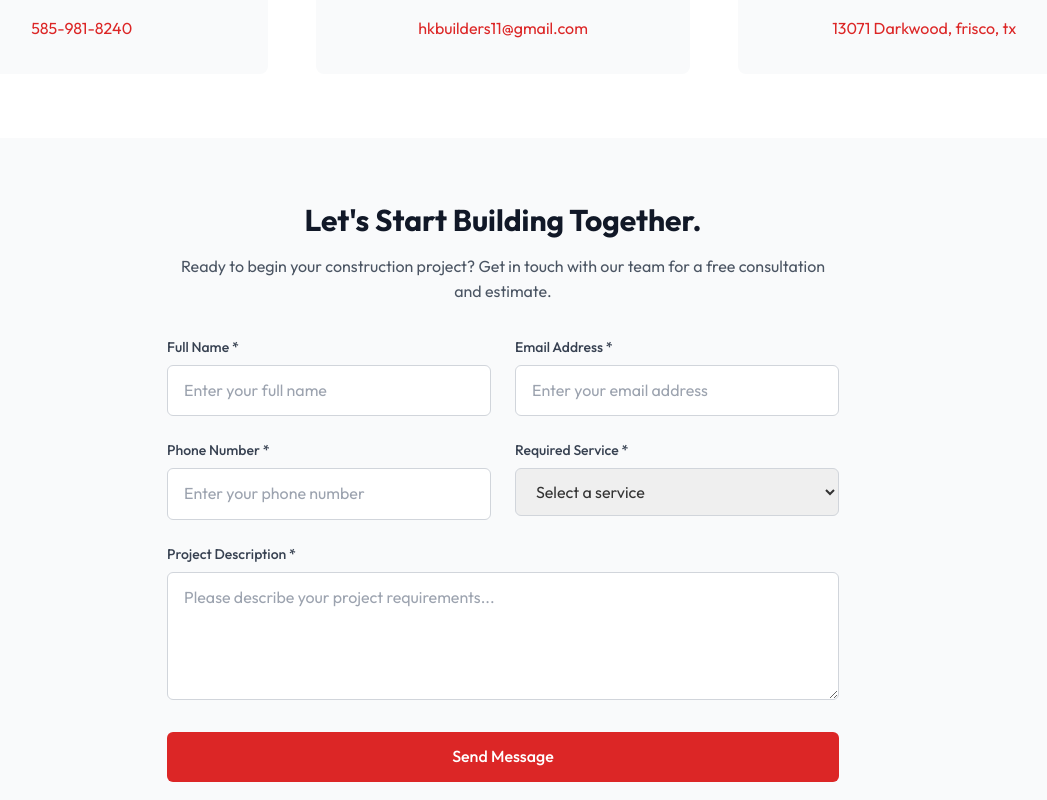
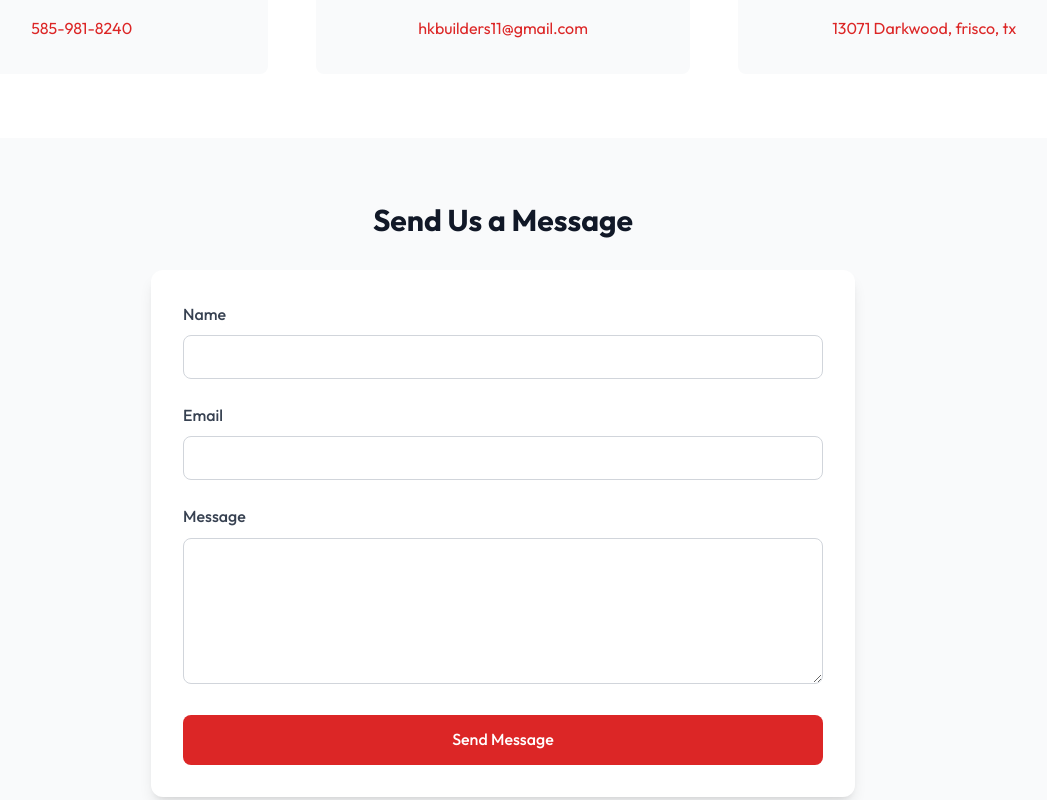
Before and after one commit to digitalrehman/H-Q-Builders, a React (Vite) app: page /contact in a window 1280 px wide. Shown: the part 640-1440 px from the top of the page, without its empty margins (137-1184 px from the left). Built offline with nearby package versions, Linux system fonts and the light colour scheme.

Commit message:
email js setup

```diff
--- a/src/components/ContactForm.jsx
+++ b/src/components/ContactForm.jsx
@@ -1,83 +1,82 @@
-
-
-import { useState } from "react"
-import { motion, AnimatePresence } from "framer-motion"
-import emailjs from "@emailjs/browser"
-import { siteConfig } from "../assets/config"
+import { useState } from "react";
+import { motion, AnimatePresence } from "framer-motion";
+import emailjs from "@emailjs/browser";
+import { siteConfig } from "../assets/config";
 
 const ContactForm = ({ isPopup = false, onClose = null }) => {
+  // Initialize with your real public key
+  emailjs.init(import.meta.env.VITE_PUBLIC_KEY);
   const [formData, setFormData] = useState({
     name: "",
     email: "",
     phone: "",
     service: "",
     message: "",
-  })
-  const [errors, setErrors] = useState({})
-  const [isSubmitting, setIsSubmitting] = useState(false)
-  const [isSubmitted, setIsSubmitted] = useState(false)
-
+  });
+  const [errors, setErrors] = useState({});
+  const [isSubmitting, setIsSubmitting] = useState(false);
+  const [isSubmitted, setIsSubmitted] = useState(false);
   // Validation patterns
   const patterns = {
     email: /^[^\s@]+@[^\s@]+\.[^\s@]+$/,
-    phone: /^[+]?[1-9][\d]{0,15}$/,
-  }
+    phone: /^(\+?\d{1,4}[\s-]?)?(\d{7,12})$/, // accepts with/without country code
+  };
 
   const validateForm = () => {
-    const newErrors = {}
+    const newErrors = {};
 
     if (!formData.name.trim()) {
-      newErrors.name = "Name is required"
+      newErrors.name = "Name is required";
     }
 
     if (!formData.email.trim()) {
-      newErrors.email = "Email is required"
+      newErrors.email = "Email is required";
     } else if (!patterns.email.test(formData.email)) {
-      newErrors.email = "Please enter a valid email address"
+      newErrors.email = "Please enter a valid email address";
     }
 
     if (!formData.phone.trim()) {
-      newErrors.phone = "Phone number is required"
-    } else if (!patterns.phone.test(formData.phone.replace(/[\s\-$$$$]/g, ""))) {
-      newErrors.phone = "Please enter a valid phone number"
+      newErrors.phone = "Phone number is required";
+    } else if (!patterns.phone.test(formData.phone.replace(/[\s-]/g, ""))) {
+      newErrors.phone =
+        "Please enter a valid phone number (with or without country code)";
     }
 
     if (!formData.service) {
-      newErrors.service = "Please select a service"
+      newErrors.service = "Please select a service";
     }
 
     if (!formData.message.trim()) {
-      newErrors.message = "Message is required"
+      newErrors.message = "Message is required";
     }
 
-    setErrors(newErrors)
-    return Object.keys(newErrors).length === 0
-  }
+    setErrors(newErrors);
+    return Object.keys(newErrors).length === 0;
+  };
 
   const handleChange = (e) => {
-    const { name, value } = e.target
+    const { name, value } = e.target;
     setFormData((prev) => ({
       ...prev,
       [name]: value,
-    }))
+    }));
 
-    // Clear error when user starts typing
     if (errors[name]) {
       setErrors((prev) => ({
         ...prev,
         [name]: "",
-      }))
+      }));
     }
-  }
+  };
 
   const handleSubmit = async (e) => {
-    e.preventDefault()
+    e.preventDefault();
 
     if (!validateForm()) {
-      return
+      return;
     }
 
-    setIsSubmitting(true)
+    setIsSubmitting(true);
 
     try {
       // EmailJS configuration
@@ -85,47 +84,47 @@ const ContactForm = ({ isPopup = false, onClose = null }) => {
         from_name: formData.name,
         from_email: formData.email,
         phone: formData.phone,
-        service: formData.service,
-        message: formData.message,
-        to_email: siteConfig.contact.email,
-      }
+        project_type: formData.service,
+        message: formData.message || "No additional details provided",
+      };
 
       await emailjs.send(
-        "YOUR_SERVICE_ID", // Replace with your EmailJS service ID
-        "YOUR_TEMPLATE_ID", // Replace with your EmailJS template ID
-        templateParams,
-        "YOUR_PUBLIC_KEY", // Replace with your EmailJS public key
-      )
+        import.meta.env.VITE_EMAILJS_KEY,
+        import.meta.env.VITE_TEMPLATE_ID, // Replace with your EmailJS template ID
+        templateParams
+      );
 
-      setIsSubmitted(true)
+      setIsSubmitted(true);
       setFormData({
         name: "",
         email: "",
         phone: "",
         service: "",
         message: "",
-      })
+      });
 
       // Auto close popup after success
       if (isPopup && onClose) {
         setTimeout(() => {
-          onClose()
-          setIsSubmitted(false)
-        }, 2000)
+          onClose();
+          setIsSubmitted(false);
+        }, 2000);
       }
     } catch (error) {
-      console.error("Error sending email:", error)
-      alert("There was an error sending your message. Please try again.")
+      console.error("Error sending email:", error);
+      alert("There was an error sending your message. Please try again.");
     } finally {
-      setIsSubmitting(false)
+      setIsSubmitting(false);
     }
-  }
+  };
 
   const formContent = (
     <div className={`${isPopup ? "max-w-md" : "max-w-2xl"} mx-auto`}>
       {!isPopup && (
         <div className="text-center mb-8">
-          <h2 className="text-3xl font-bold text-gray-900 mb-4">{siteConfig.contactForm.title}</h2>
+          <h2 className="text-3xl font-bold text-gray-900 mb-4">
+            {siteConfig.contactForm.title}
+          </h2>
           <p className="text-gray-600">{siteConfig.contactForm.subtitle}</p>
         </div>
       )}
@@ -139,12 +138,27 @@ const ContactForm = ({ isPopup = false, onClose = null }) => {
             className="text-center py-8"
           >
             <div className="w-16 h-16 bg-green-100 rounded-full flex items-center justify-center mx-auto mb-4">
-              <svg className="w-8 h-8 text-green-600" fill="none" stroke="currentColor" viewBox="0 0 24 24">
-                <path strokeLinecap="round" strokeLinejoin="round" strokeWidth={2} d="M5 13l4 4L19 7" />
+              <svg
+                className="w-8 h-8 text-green-600"
+                fill="none"
+                stroke="currentColor"
+                viewBox="0 0 24 24"
+              >
+                <path
+                  strokeLinecap="round"
+                  strokeLinejoin="round"
+                  strokeWidth={2}
+                  d="M5 13l4 4L19 7"
+                />
               </svg>
             </div>
-            <h3 className="text-xl font-semibold text-gray-900 mb-2">Thank You!</h3>
-            <p className="text-gray-600">Your message has been sent successfully. We'll get back to you soon.</p>
+            <h3 className="text-xl font-semibold text-gray-900 mb-2">
+              Thank You!
+            </h3>
+            <p className="text-gray-600">
+              Your message has been sent successfully. We'll get back to you
+              soon.
+            </p>
           </motion.div>
         ) : (
           <motion.form
@@ -156,7 +170,10 @@ const ContactForm = ({ isPopup = false, onClose = null }) => {
           >
             <div className="grid grid-cols-1 md:grid-cols-2 gap-6">
               <div>
-                <label htmlFor="name" className="block text-sm font-medium text-gray-700 mb-2">
+                <label
+                  htmlFor="name"
+                  className="block text-sm font-medium text-gray-700 mb-2"
+                >
                   Full Name *
                 </label>
                 <input
@@ -170,11 +187,16 @@ const ContactForm = ({ isPopup = false, onClose = null }) => {
                   }`}
                   placeholder="Enter your full name"
                 />
-                {errors.name && <p className="mt-1 text-sm text-red-600">{errors.name}</p>}
+                {errors.name && (
+                  <p className="mt-1 text-sm text-red-600">{errors.name}</p>
+                )}
               </div>
 
               <div>
-                <label htmlFor="email" className="block text-sm font-medium text-gray-700 mb-2">
+                <label
+                  htmlFor="email"
+                  className="block text-sm font-medium text-gray-700 mb-2"
+                >
                   Email Address *
                 </label>
                 <input
@@ -188,13 +210,18 @@ const ContactForm = ({ isPopup = false, onClose = null }) => {
                   }`}
                   placeholder="Enter your email address"
                 />
-                {errors.email && <p className="mt-1 text-sm text-red-600">{errors.email}</p>}
+                {errors.email && (
+                  <p className="mt-1 text-sm text-red-600">{errors.email}</p>
+                )}
               </div>
             </div>
 
             <div className="grid grid-cols-1 md:grid-cols-2 gap-6">
               <div>
-                <label htmlFor="phone" className="block text-sm font-medium text-gray-700 mb-2">
+                <label
+                  htmlFor="phone"
+                  className="block text-sm font-medium text-gray-700 mb-2"
+                >
                   Phone Number *
                 </label>
                 <input
@@ -208,11 +235,16 @@ const ContactForm = ({ isPopup = false, onClose = null }) => {
                   }`}
                   placeholder="Enter your phone number"
                 />
-                {errors.phone && <p className="mt-1 text-sm text-red-600">{errors.phone}</p>}
+                {errors.phone && (
+                  <p className="mt-1 text-sm text-red-600">{errors.phone}</p>
+                )}
               </div>
 
               <div>
-                <label htmlFor="service" className="block text-sm font-medium text-gray-700 mb-2">
+                <label
+                  htmlFor="service"
+                  className="block text-sm font-medium text-gray-700 mb-2"
+                >
                   Required Service *
                 </label>
                 <select
@@ -231,12 +263,17 @@ const ContactForm = ({ isPopup = false, onClose = null }) => {
                     </option>
                   ))}
                 </select>
-                {errors.service && <p className="mt-1 text-sm text-red-600">{errors.service}</p>}
+                {errors.service && (
+                  <p className="mt-1 text-sm text-red-600">{errors.service}</p>
+                )}
               </div>
             </div>
 
             <div>
-              <label htmlFor="message" className="block text-sm font-medium text-gray-700 mb-2">
+              <label
+                htmlFor="message"
+                className="block text-sm font-medium text-gray-700 mb-2"
+              >
                 Project Description *
               </label>
               <textarea
@@ -250,7 +287,9 @@ const ContactForm = ({ isPopup = false, onClose = null }) => {
                 }`}
                 placeholder="Please describe your project requirements..."
               />
-              {errors.message && <p className="mt-1 text-sm text-red-600">{errors.message}</p>}
+              {errors.message && (
+                <p className="mt-1 text-sm text-red-600">{errors.message}</p>
+              )}
             </div>
 
             <button
@@ -264,7 +303,7 @@ const ContactForm = ({ isPopup = false, onClose = null }) => {
         )}
       </AnimatePresence>
     </div>
-  )
+  );
 
   if (isPopup) {
     return (
@@ -283,24 +322,39 @@ const ContactForm = ({ isPopup = false, onClose = null }) => {
           onClick={(e) => e.stopPropagation()}
         >
           <div className="flex justify-between items-center mb-6">
-            <h3 className="text-2xl font-bold text-gray-900">Request a Quote</h3>
-            <button onClick={onClose} className="text-gray-400 hover:text-gray-600 transition-colors">
-              <svg className="w-6 h-6" fill="none" stroke="currentColor" viewBox="0 0 24 24">
-                <path strokeLinecap="round" strokeLinejoin="round" strokeWidth={2} d="M6 18L18 6M6 6l12 12" />
+            <h3 className="text-2xl font-bold text-gray-900">
+              Request a Quote
+            </h3>
+            <button
+              onClick={onClose}
+              className="text-gray-400 hover:text-gray-600 transition-colors"
+            >
+              <svg
+                className="w-6 h-6"
+                fill="none"
+                stroke="currentColor"
+                viewBox="0 0 24 24"
+              >
+                <path
+                  strokeLinecap="round"
+                  strokeLinejoin="round"
+                  strokeWidth={2}
+                  d="M6 18L18 6M6 6l12 12"
+                />
               </svg>
             </button>
           </div>
           {formContent}
         </motion.div>
       </motion.div>
-    )
+    );
   }
 
   return (
     <section className="py-16 bg-gray-50">
       <div className="mx-auto px-4 sm:px-6 lg:px-8">{formContent}</div>
     </section>
-  )
-}
+  );
+};
 
-export default ContactForm
+export default ContactForm;
--- a/src/pages/Contact.jsx
+++ b/src/pages/Contact.jsx
@@ -1,18 +1,77 @@
 import { Helmet } from "react-helmet";
 import { motion } from "framer-motion";
 import Banner from "../components/Banner";
-import ContactForm from "../components/ContactForm";
 import { siteConfig } from "../assets/config";
 import { Mail, MapPin, Phone } from "lucide-react";
+import { useState } from "react";
+import emailjs from "@emailjs/browser";
 
 const Contact = () => {
+  // Initialize with your real public key
+  emailjs.init(import.meta.env.VITE_PUBLIC_KEY);
+  const [formData, setFormData] = useState({
+    name: "",
+    email: "",
+    message: "",
+  });
+  const [loading, setLoading] = useState(false);
+  const [success, setSuccess] = useState("");
+  const [error, setError] = useState("");
+
+  const handleChange = (e) => {
+    setFormData({ ...formData, [e.target.name]: e.target.value });
+  };
+
+  const validateForm = () => {
+    if (!formData.name.trim()) return "Name is required";
+    if (!formData.email.trim()) return "Email is required";
+    if (!/\S+@\S+\.\S+/.test(formData.email)) return "Invalid email format";
+    if (!formData.message.trim()) return "Message is required";
+    return null;
+  };
+
+  const handleSubmit = (e) => {
+    e.preventDefault();
+    const validationError = validateForm();
+    if (validationError) {
+      setError(validationError);
+      return;
+    }
+    setError("");
+    setSuccess("");
+    setLoading(true);
+
+    emailjs
+      .send(
+        import.meta.env.VITE_EMAILJS_KEY,
+        import.meta.env.VITE_TEMPLATE_ID, // Replace with your EmailJS template ID
+        {
+          from_name: formData.name,
+          from_email: formData.email,
+          message: formData.message,
+        }
+      )
+      .then(
+        () => {
+          setSuccess("Message sent successfully!");
+          setFormData({ name: "", email: "", message: "" });
+          setLoading(false);
+        },
+        (err) => {
+          console.error(err);
+          setError("Something went wrong. Please try again.");
+          setLoading(false);
+        }
+      );
+  };
+
   return (
     <>
       <Helmet>
         <title>Contact Us - {siteConfig.meta.title}</title>
         <meta
           name="description"
-          content="Get in touch with  HK Builders for your next project. Contact us for a free consultation and estimate."
+          content="Get in touch with HK Builders for your next project. Contact us for a free consultation and estimate."
         />
       </Helmet>
 
@@ -25,7 +84,7 @@ const Contact = () => {
 
         {/* Contact Information */}
         <section className="py-16 bg-white">
-          <div className="  px-4 sm:px-6 lg:px-8">
+          <div className="px-4 sm:px-6 lg:px-8">
             <div className="grid grid-cols-1 lg:grid-cols-3 gap-12">
               {[
                 {
@@ -55,7 +114,7 @@ const Contact = () => {
                   viewport={{ once: true }}
                   className="flex items-center justify-center flex-col bg-gray-50 p-8 rounded-lg"
                 >
-                  <div className="text-4xl mb-4 ">
+                  <div className="text-4xl mb-4">
                     {<contact.icon size={40} />}
                   </div>
                   <h3 className="text-xl font-bold text-gray-900 mb-3">
@@ -73,8 +132,71 @@ const Contact = () => {
           </div>
         </section>
 
-        {/* Contact Form */}
-        <ContactForm />
+        {/* Contact Form (same design as ContactForm) */}
+        <section className="py-16 bg-gray-50">
+          <div className="px-4 sm:px-6 lg:px-8 max-w-3xl mx-auto">
+            <h2 className="text-3xl font-bold text-gray-900 text-center mb-8">
+              Send Us a Message
+            </h2>
+            <form
+              onSubmit={handleSubmit}
+              className="bg-white p-8 rounded-xl shadow-lg space-y-6"
+            >
+              {error && (
+                <p className="text-red-600 text-center font-medium">{error}</p>
+              )}
+              {success && (
+                <p className="text-green-600 text-center font-medium">
+                  {success}
+                </p>
+              )}
+              <div>
+                <label className="block text-gray-700 font-medium mb-2">
+                  Name
+                </label>
+                <input
+                  type="text"
+                  name="name"
+                  value={formData.name}
+                  onChange={handleChange}
+                  className="w-full border border-gray-300 rounded-lg px-4 py-2 focus:ring-2 focus:ring-red-500 outline-none"
+                />
+              </div>
+              <div>
+                <label className="block text-gray-700 font-medium mb-2">
+                  Email
+                </label>
+                <input
+                  type="email"
+                  name="email"
+                  value={formData.email}
+                  onChange={handleChange}
+                  className="w-full border border-gray-300 rounded-lg px-4 py-2 focus:ring-2 focus:ring-red-500 outline-none"
+                />
+              </div>
+              <div>
+                <label className="block text-gray-700 font-medium mb-2">
+                  Message
+                </label>
+                <textarea
+                  name="message"
+                  value={formData.message}
+                  onChange={handleChange}
+                  rows="5"
+                  className="w-full border border-gray-300 rounded-lg px-4 py-2 focus:ring-2 focus:ring-red-500 outline-none"
+                ></textarea>
+              </div>
+              <button
+                type="submit"
+                disabled={loading}
+                className="w-full bg-red-600 text-white py-3 rounded-lg font-medium hover:bg-red-700 transition disabled:opacity-50"
+              >
+                {loading ? "Sending..." : "Send Message"}
+              </button>
+            </form>
+          </div>
+        </section>
+
         {/* Google Map */}
         <section className="py-16 bg-gray-100">
           <div className="px-4 sm:px-6 lg:px-8">
```
Also changed, not shown: 1 other file (tests, documents, lock files or other folders).
